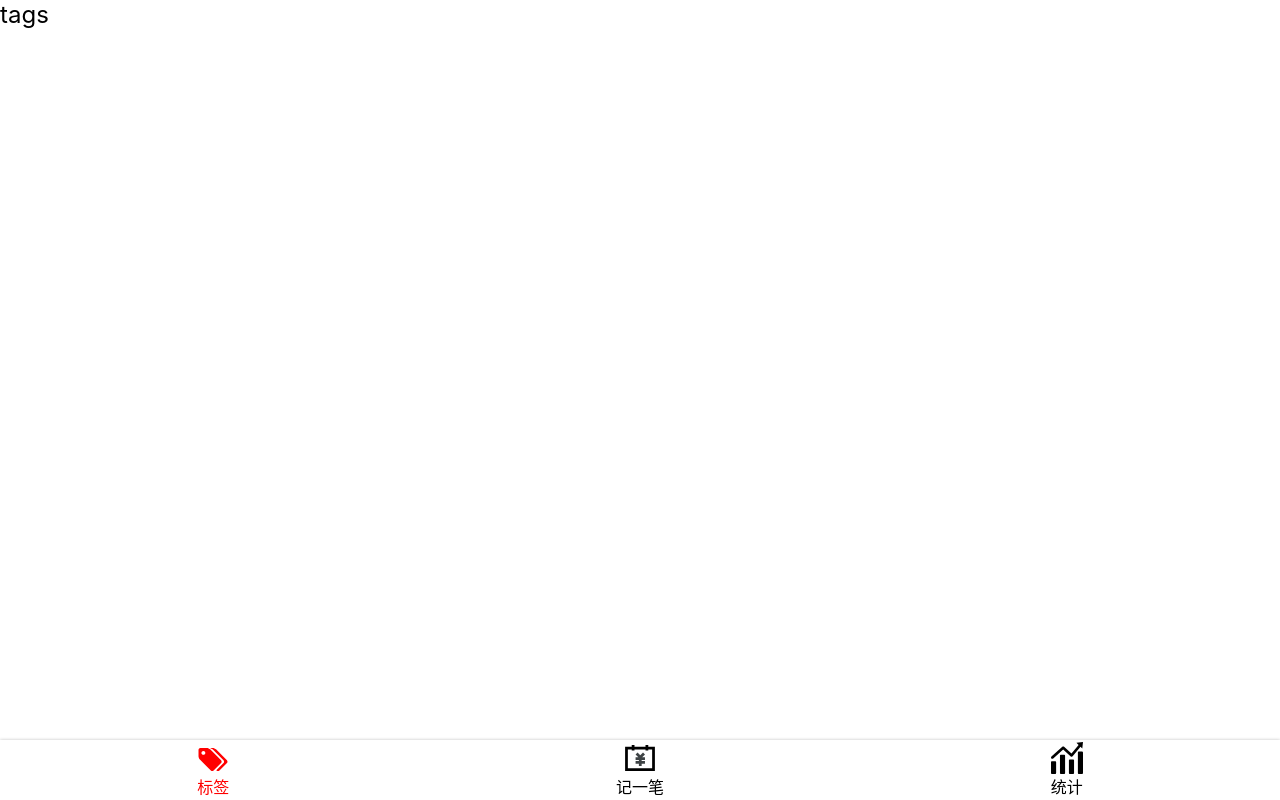
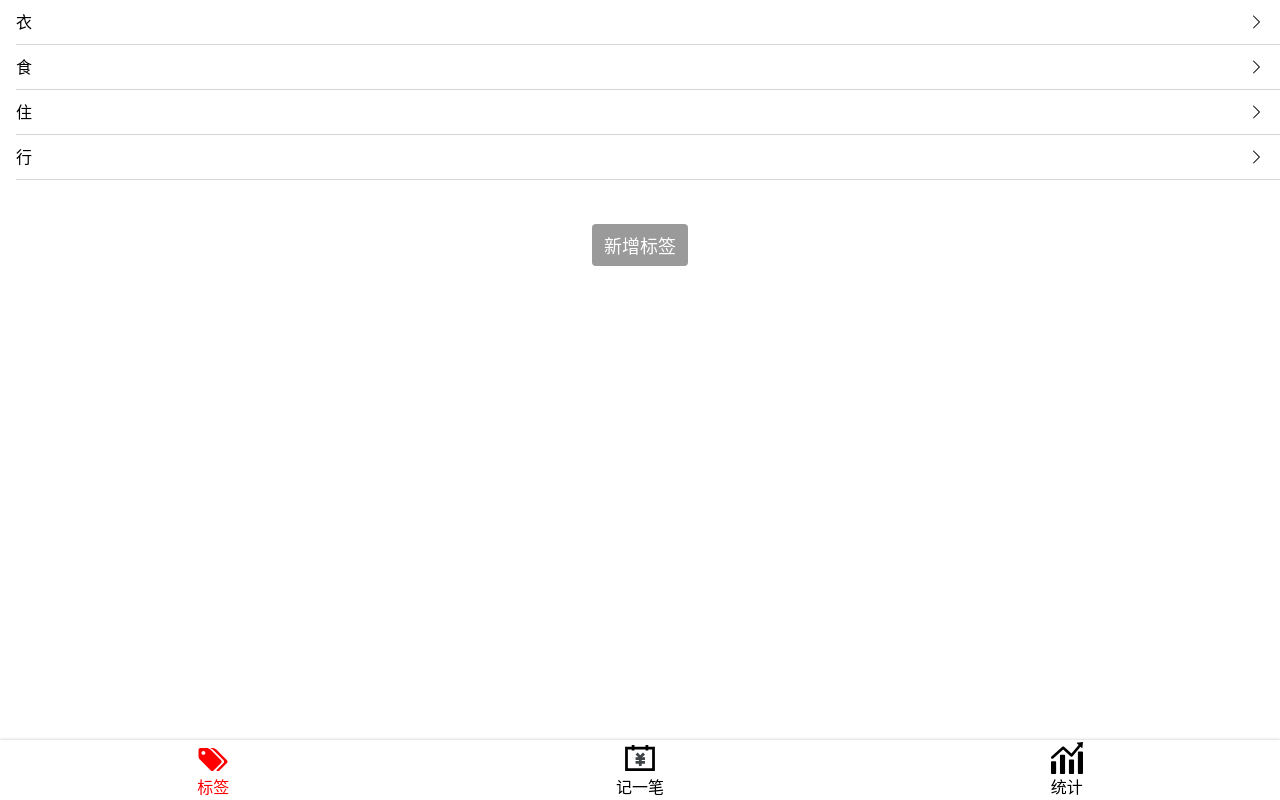
Before and after one commit to mm123mm123/reactDemo-1, a React app: page /#/tags in a window 1280 px wide. Built offline with nearby package versions, Linux system fonts and the light colour scheme.

Commit message:
完成tags页面css及功能

```diff
--- a/src/App.tsx
+++ b/src/App.tsx
@@ -4,6 +4,7 @@ import Money from './views/Money';
 import NoMatch from './views/NoMatch';
 import Statistics from './views/Statistics';
 import Tags from './views/Tags';
+import {Tag} from './views/Tag';
 
 
 function App() {
@@ -13,13 +14,16 @@ function App() {
             <Route path="/money">
               <Money/>
             </Route>
-            <Route path="/tags">
+            <Route exact path="/tags" >
               <Tags/>
             </Route>
             <Route path="/statistics">
               <Statistics/>
             </Route>
             <Redirect exact from="/" to="/money"/>
+            <Route path="/tags/:tag" >
+              <Tag/>
+            </Route>
             <Route path="*">
               <NoMatch/>
             </Route>
--- a/src/index.scss
+++ b/src/index.scss
@@ -45,3 +45,9 @@ button {
   display: block;
   clear: both;
 }
+
+.oneLine{
+  white-space: nowrap;
+  overflow: hidden;
+  text-overflow: ellipsis;
+}
--- a/src/views/Money.tsx
+++ b/src/views/Money.tsx
@@ -4,7 +4,7 @@ import {TagsSection} from './money/TagsSection';
 import styled from 'styled-components';
 import {NotesSection} from './money/NotesSection';
 import {CategorySection} from './money/CategorySection';
-import {NumberPadSection} from './money/NumberPadSection';
+import {NumberPadSection} from './money/NumberPad/NumberPadSection';
 
 const MyLayout = styled(Layout)`
   display:flex;
@@ -24,10 +24,10 @@ function Money() {
   }
   return (
     <MyLayout>
-      <TagsSection value={record.tags} onChange={tags=>onChange({tags:tags})}/>
-      <NotesSection value={record.note} onChange={note=>onChange({note:note})}/>
-      <CategorySection value={record.category} onChange={category=>onChange({category:category})}/>
-      <NumberPadSection value={record.number} onChange={number=>onChange({number:number})}/>
+      <TagsSection value={record.tags} onChange={tags=>onChange({tags})}/>
+      <NotesSection value={record.note} onChange={note=>onChange({note})}/>
+      <CategorySection value={record.category} onChange={category=>onChange({category})}/>
+      <NumberPadSection value={record.number} onChange={number=>onChange({number})}/>
     </MyLayout>
   );
 }
--- /dev/null
+++ b/src/views/Tag.tsx
@@ -0,0 +1,12 @@
+import React from 'react';
+import Layout from '../components/Layout';
+
+function Tag() {
+  return (
+    <Layout>
+      <h2>tag</h2>
+    </Layout>
+  );
+}
+
+export {Tag};
--- a/src/views/Tags.tsx
+++ b/src/views/Tags.tsx
@@ -1,10 +1,61 @@
-import React from 'react';
+import React, {useState} from 'react';
 import Layout from '../components/Layout';
+import styled from 'styled-components';
+import Icon from '../components/Icon';
+import {Link} from 'react-router-dom';
 
 function Tags() {
+  const TagList = styled.ol`
+  font-size: 16px;
+  background:white;
+  > li{
+    border-bottom: 1px solid #d5d5d9;
+    line-height: 20px;
+    margin-left: 16px;
+    > a{
+      padding: 12px 16px 12px 0;
+      display:flex;
+      justify-content: space-between;
+      align-items: center;
+      svg{
+          height:1em;
+          width:1em;
+         }
+    }
+  }
+`;
+  const Button = styled.button`
+  font-size: 18px; border: none; padding: 8px 12px;
+  background: #9a9a9a; border-radius: 4px;
+  color: white;
+  margin-top: 44px;
+`;
+  const Center = styled.div`
+  display:flex;
+  justify-content: center;
+  align-items: center;
+  flex-direction: column;
+`;
+  const [tags] = useState(['衣', '食', '住', '行']);
   return (
     <Layout>
-      <h2>tags</h2>
+      <TagList>
+        {tags.map(tag => (
+          <li key={tag}>
+            <Link to={'/tags/'+tag}>
+              <span className='oneLine'>
+                {tag}
+              </span>
+              <Icon name={'rightArrow'}/>
+            </Link>
+          </li>
+        ))}
+      </TagList>
+      <Center>
+        <Button>
+          新增标签
+        </Button>
+      </Center>
     </Layout>
   );
 }
--- a/src/views/money/NumberPadSection.tsx
+++ b/src/views/money/NumberPad/NumberPadSection.tsx
@@ -1,53 +1,4 @@
-import styled from 'styled-components';
-
-const Wrapper = styled.section`
- display:flex;
-  flex-direction: column;
-  > .output{
-    background:white;
-    font-size: 36px;
-    line-height: 72px;
-    text-align:right;
-    padding: 0 16px;
-    box-shadow: inset 0 -5px 5px -5px rgba(0,0,0,0.25),
-                inset 0 5px 5px -5px rgba(0,0,0,0.25);
-  }
-  > .pad{
-    > button{
-      font-size: 18px; float: left; width: 25%; height: 64px; border: none;
-      &.ok{ height: 128px; float: right; }
-      &.zero{ width: 50%; }
-      &:nth-child(1){
-        background:#f2f2f2;
-      }
-      &:nth-child(2),
-      &:nth-child(5) {
-        background:#E0E0E0;
-      }
-      &:nth-child(3),
-      &:nth-child(6),
-      &:nth-child(9) {
-        background:#D3D3D3;
-      }
-      &:nth-child(4),
-      &:nth-child(7),
-      &:nth-child(10) {
-        background:#C1C1C1;
-      }
-      &:nth-child(8),
-      &:nth-child(11),
-      &:nth-child(13) {
-        background:#B8B8B8;
-      }
-      &:nth-child(12) {
-        background:#9A9A9A;
-      }
-      &:nth-child(14) {
-        background:#A9A9A9;
-      }
-    }
-  }
-`;
+import {Wrapper} from 'views/money/NumberPad/Wrapper'
 type Props = {
   value: string
   onChange: (number: string) => void
--- /dev/null
+++ b/src/views/money/NumberPad/Wrapper.tsx
@@ -0,0 +1,51 @@
+import styled from 'styled-components';
+
+const Wrapper = styled.section`
+ display:flex;
+  flex-direction: column;
+  > .output{
+    background:white;
+    font-size: 36px;
+    line-height: 72px;
+    text-align:right;
+    padding: 0 16px;
+    box-shadow: inset 0 -5px 5px -5px rgba(0,0,0,0.25),
+                inset 0 5px 5px -5px rgba(0,0,0,0.25);
+  }
+  > .pad{
+    > button{
+      font-size: 18px; float: left; width: 25%; height: 64px; border: none;
+      &.ok{ height: 128px; float: right; }
+      &.zero{ width: 50%; }
+      &:nth-child(1){
+        background:#f2f2f2;
+      }
+      &:nth-child(2),
+      &:nth-child(5) {
+        background:#E0E0E0;
+      }
+      &:nth-child(3),
+      &:nth-child(6),
+      &:nth-child(9) {
+        background:#D3D3D3;
+      }
+      &:nth-child(4),
+      &:nth-child(7),
+      &:nth-child(10) {
+        background:#C1C1C1;
+      }
+      &:nth-child(8),
+      &:nth-child(11),
+      &:nth-child(13) {
+        background:#B8B8B8;
+      }
+      &:nth-child(12) {
+        background:#9A9A9A;
+      }
+      &:nth-child(14) {
+        background:#A9A9A9;
+      }
+    }
+  }
+`;
+export {Wrapper};
```
Also changed, not shown: 1 other file (tests, documents, lock files or other folders).
